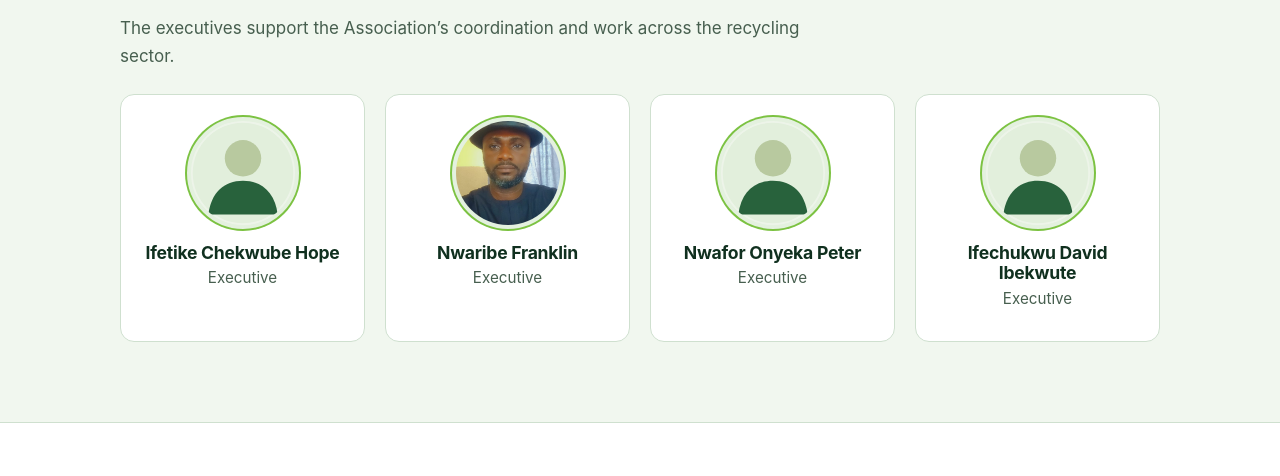
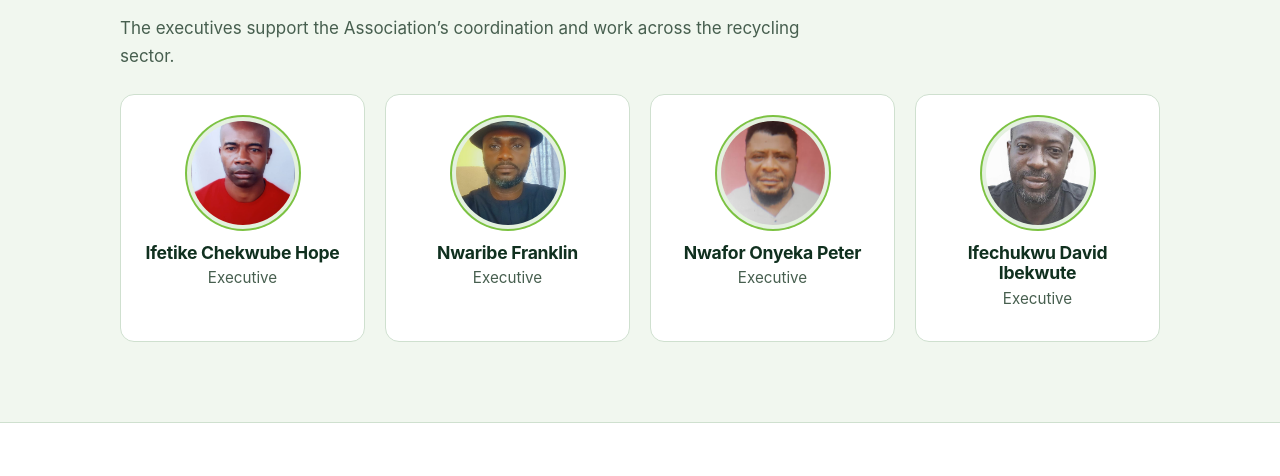
Before and after one commit to emezch93/aswra, a website: page leadership.html in a window 1280 px wide. Shown: the part 1394-1870 px from the top of the page. Drawn offline with Linux system fonts and the light colour scheme.

Commit message:
Apply confirmed executive portraits on main

```diff
--- a/leadership.html
+++ b/leadership.html
@@ -53,10 +53,10 @@
 <section class="section"><div class="container">
 <p class="eyebrow">Executive team</p><h2>Executive members</h2><p class="muted">The executives support the Association’s coordination and work across the recycling sector.</p>
 <div class="grid leadership-executives">
-<article class="person leadership-person"><div class="executive-avatar" role="img" aria-label="Illustrated profile avatar for Ifetike Chekwube Hope"><svg viewBox="0 0 120 120" aria-hidden="true"><circle cx="60" cy="60" r="58" class="avatar-bg"/><circle cx="60" cy="43" r="21" class="avatar-head"/><path d="M20 108c3-25 18-39 40-39s37 14 40 39" class="avatar-body"/></svg></div><h3>Ifetike Chekwube Hope</h3><p>Executive</p></article>
+<article class="person leadership-person"><a class="leadership-photo" href="gallery/IMG-20261122-WA0002.jpg" data-lightbox aria-label="View Ifetike Chekwube Hope's photograph"><img src="gallery/IMG-20261122-WA0002.jpg" alt="Ifetike Chekwube Hope" loading="lazy"></a><h3>Ifetike Chekwube Hope</h3><p>Executive</p></article>
 <article class="person leadership-person"><a class="leadership-photo" href="gallery/IMG-20261122-WA0008.jpg" data-lightbox aria-label="View Nwaribe Franklin's photograph"><img src="gallery/IMG-20261122-WA0008.jpg" alt="Nwaribe Franklin" loading="lazy"></a><h3>Nwaribe Franklin</h3><p>Executive</p></article>
-<article class="person leadership-person"><div class="executive-avatar" role="img" aria-label="Illustrated profile avatar for Nwafor Onyeka Peter"><svg viewBox="0 0 120 120" aria-hidden="true"><circle cx="60" cy="60" r="58" class="avatar-bg"/><circle cx="60" cy="43" r="21" class="avatar-head"/><path d="M20 108c3-25 18-39 40-39s37 14 40 39" class="avatar-body"/></svg></div><h3>Nwafor Onyeka Peter</h3><p>Executive</p></article>
-<article class="person leadership-person"><div class="executive-avatar" role="img" aria-label="Illustrated profile avatar for Ifechukwu David Ibekwute"><svg viewBox="0 0 120 120" aria-hidden="true"><circle cx="60" cy="60" r="58" class="avatar-bg"/><circle cx="60" cy="43" r="21" class="avatar-head"/><path d="M20 108c3-25 18-39 40-39s37 14 40 39" class="avatar-body"/></svg></div><h3>Ifechukwu David Ibekwute</h3><p>Executive</p></article>
+<article class="person leadership-person"><a class="leadership-photo" href="gallery/IMG-20261122-WA0005.jpg" data-lightbox aria-label="View Nwafor Onyeka Peter's photograph"><img src="gallery/IMG-20261122-WA0005.jpg" alt="Nwafor Onyeka Peter" loading="lazy"></a><h3>Nwafor Onyeka Peter</h3><p>Executive</p></article>
+<article class="person leadership-person"><a class="leadership-photo" href="gallery/IMG-20261122-WA0006.jpg" data-lightbox aria-label="View Ifechukwu David Ibekwute's photograph"><img src="gallery/IMG-20261122-WA0006.jpg" alt="Ifechukwu David Ibekwute" loading="lazy"></a><h3>Ifechukwu David Ibekwute</h3><p>Executive</p></article>
 </div></div></section>
 <section class="section alt"><div class="container">
 <p class="eyebrow">Council leadership</p><h2>Advisory and elders councils</h2>
```
